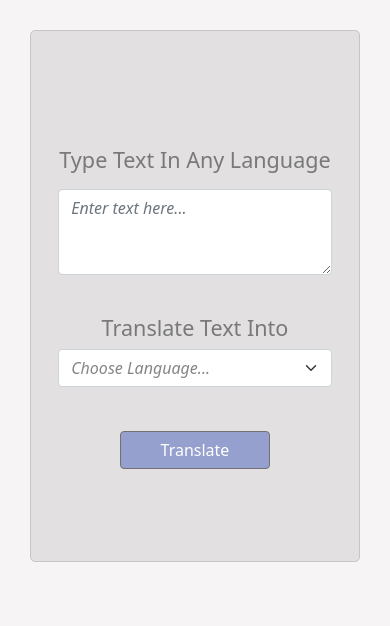
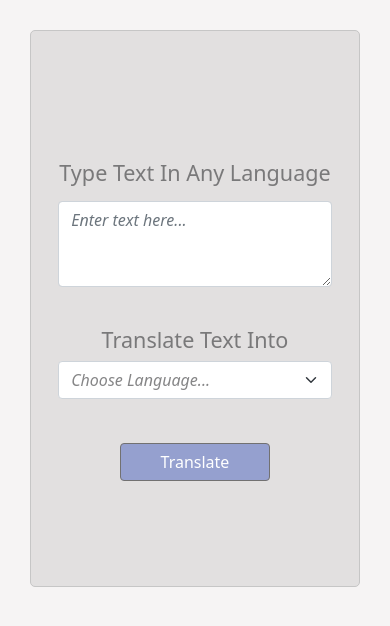
Before and after one commit to byron42/django-translator, a Django app: page / in a window 390 px wide. Shown: the part 73-699 px from the top of the page. Run offline with Django 4.2, Linux system fonts and the light colour scheme.

Commit message:
SO OVER THIS GARBAGE RN

```diff
--- a/translator_app/static/Translator/site.css
+++ b/translator_app/static/Translator/site.css
@@ -83,8 +83,8 @@ body {
 
 @media only screen and (max-width: 400px) {
     .content-height {
-        min-height: 63vh !important;
-        max-height: 63vh !important;
+        min-height: 66vh !important;
+        max-height: 66vh !important;
         margin-bottom: 33vh !important;
         padding-top: 35px;
         padding-bottom: 30px;
```
